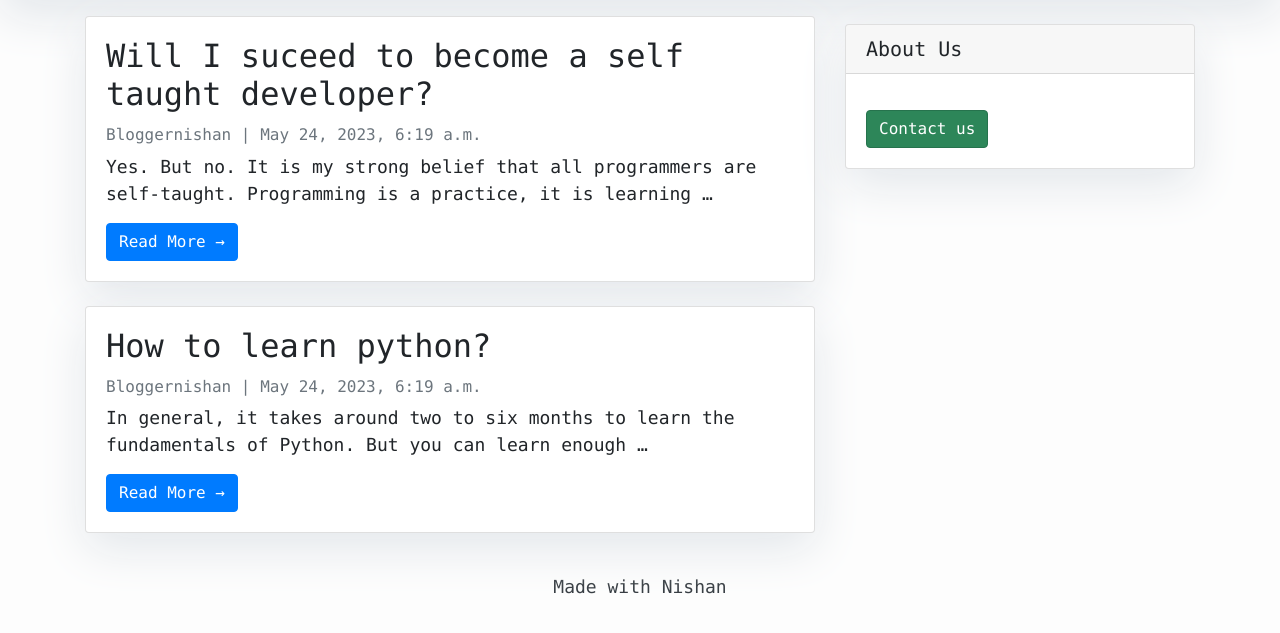
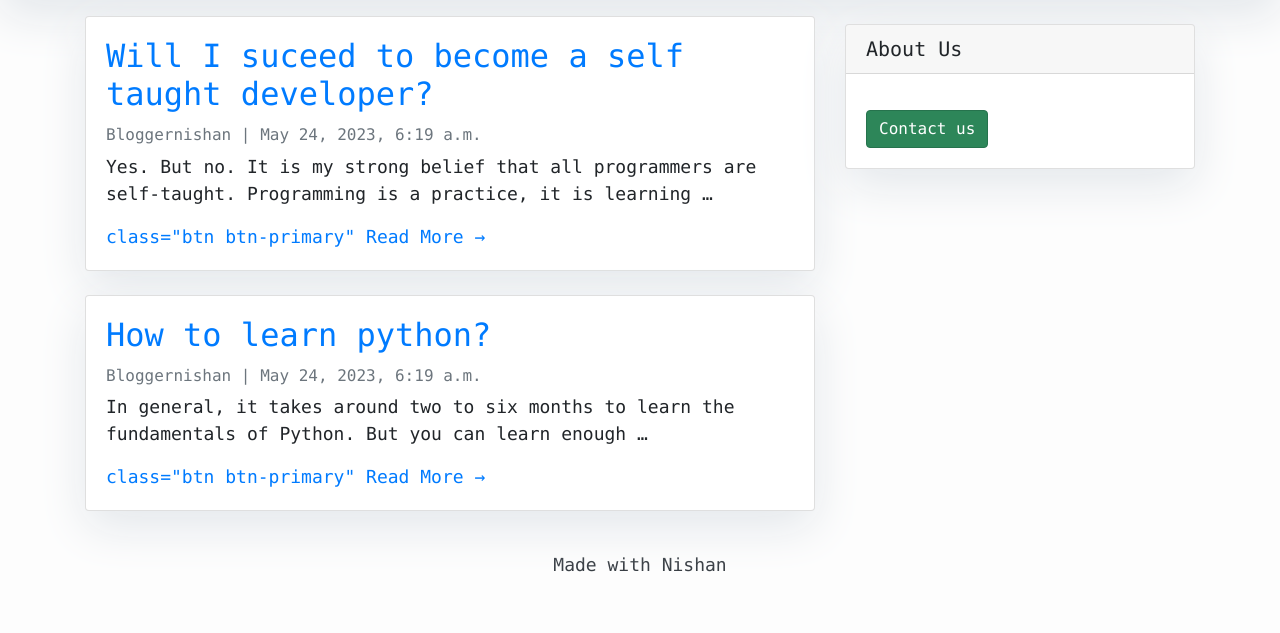
Before and after one commit to Nishankd/NishanBlogProject, a Django app: page / in a window 1280 px wide. Shown: the part 166-799 px from the top of the page. Run offline with Django 4.2, Linux system fonts and the light colour scheme; data comes from the database, SQL or seed files in the repository; some libraries are stand-ins or nearby versions.

Commit message:
home changes

```diff
--- a/nishanblogweb/templates/detail.html
+++ b/nishanblogweb/templates/detail.html
@@ -4,9 +4,9 @@
   <div class="row">
     <div class="col-md-8 card mb-4  mt-3 left  top">
       <div class="card-body">
-        <h1>{% block title %} {{ object.title }} {% endblock title %}</h1>
+        <h1>{% block title %} {{ article.title }} {% endblock title %}</h1>
         <p class=" text-muted">{{ article.author }} | {{ article.created_on }}</p>
-        <p class="card-text ">{{ object.body | safe }}</p>
+        <p class="card-text ">{{ article.body | safe }}</p>
       </div>
     </div>
     {% block sidebar %} {% include 'sidebar.html' %} {% endblock sidebar %}
--- a/nishanblogweb/templates/home.html
+++ b/nishanblogweb/templates/home.html
@@ -36,10 +36,10 @@
             {% for article in object_list %}
             <div class="card mb-4">
                 <div class="card-body">
-                    <h2 class="card-title">{{ article.title }}</h2>
+                    <h2 class="card-title"> <a href="{% url 'detail' article.pk %}">{{ article.title }}</h2></a>
                     <p class="card-text text-muted h6">{{ article.author }} | {{ article.created_on}} </p>
                     <p class="card-text">{{article.body|truncatewords:20 }}</p>
-                    <a href="" class="btn btn-primary">Read More &rarr;</a>
+                    <a href="">class="btn btn-primary" Read More &rarr;</a>
                 </div>
             </div>
             {% endfor %}
```
